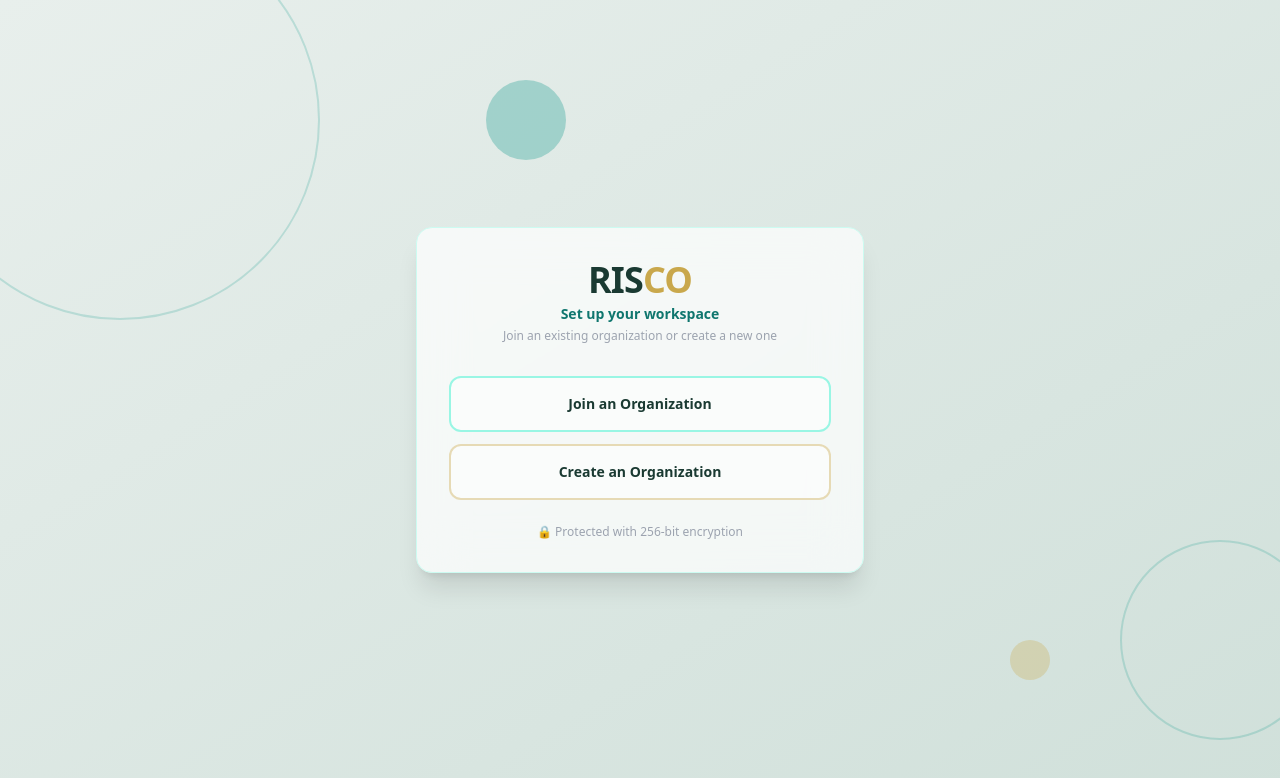
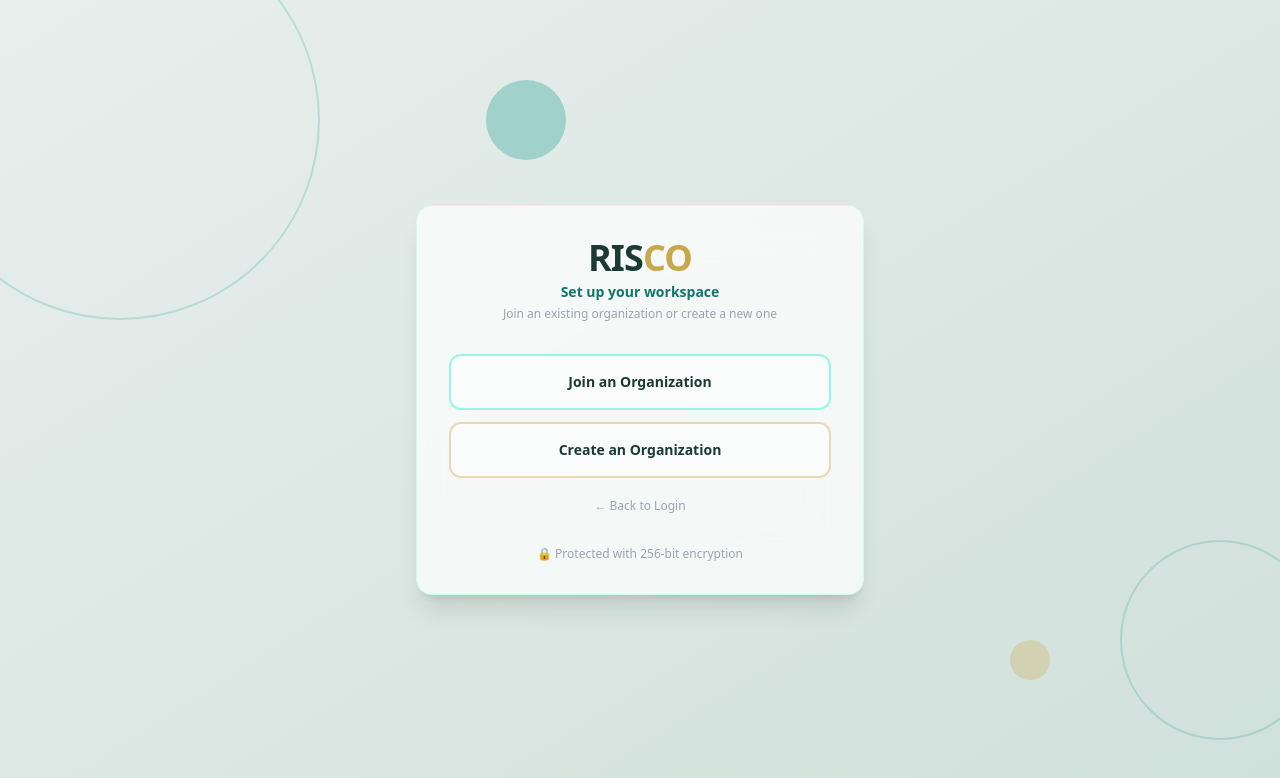
Before and after one commit to AliRazaDev241/risco, a React (Vite) app in the folder risco-fronntend/: page /orgselect in a window 1280 px wide. Shown: the top 778 px of the page. Built offline with nearby package versions, Linux system fonts and the light colour scheme.

Commit message:
Added back button on organizationselect page

```diff
--- a/risco-fronntend/src/pages/OrgSelect.jsx
+++ b/risco-fronntend/src/pages/OrgSelect.jsx
@@ -95,6 +95,12 @@ export default function OrgSelect() {
             >
               Create an Organization
             </button>
+            <button
+              onClick={() => window.location.href = "/"}
+              className="w-full py-2 text-xs text-gray-400 hover:text-teal-700 transition-colors"
+            >
+              ← Back to Login
+            </button>
           </div>
         )}
 
```
